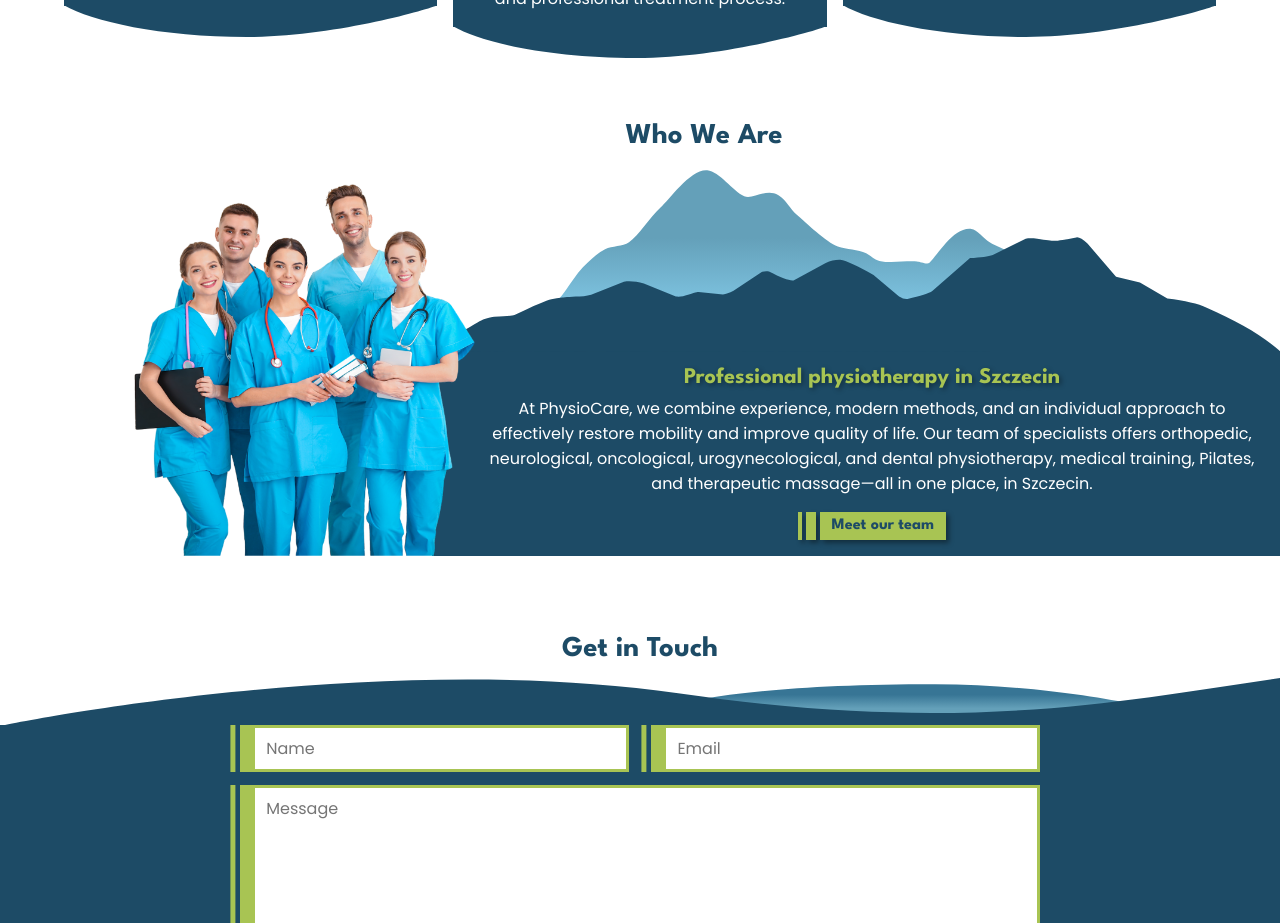
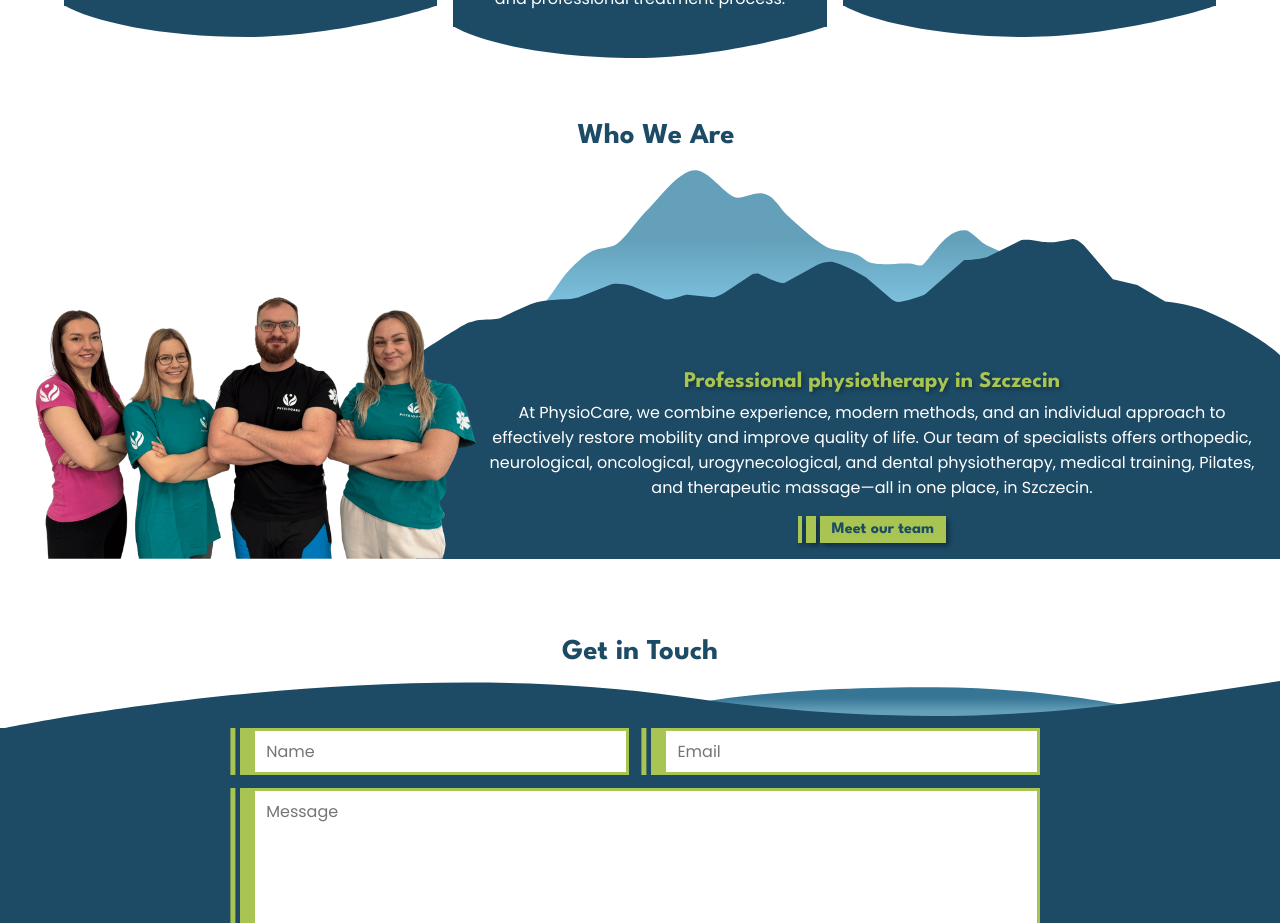
Before and after one commit to CezaryMakowski/physiocare, a Next.js app: page /en in a window 1280 px wide. Shown: the part 1420-2343 px from the top of the page. Built offline with nearby package versions, Linux system fonts and the light colour scheme.

Commit message:
picture of the team changed

```diff
--- a/style/homepage/AboutUs.module.css
+++ b/style/homepage/AboutUs.module.css
@@ -1,6 +1,6 @@
 .section {
   margin-top: 6rem;
-  padding-left: 10%;
+  padding-left: 2rem;
 }
 
 .title {
@@ -17,10 +17,10 @@
 }
 
 .teamImg {
-  width: clamp(17rem, 30vw, 22rem);
+  width: clamp(26rem, 35vw, 30rem);
   height: auto;
   flex-shrink: 0;
-  margin-right: -3rem;
+  margin-right: -4rem;
   z-index: 2;
 }
 
@@ -40,7 +40,7 @@
   text-align: center;
   padding-block: 1rem;
   padding-right: 1rem;
-  padding-left: 3rem;
+  padding-left: 4rem;
 }
 
 .content h3 {
@@ -52,7 +52,7 @@
   margin-top: 1rem;
 }
 
-@media (max-width: 820px) {
+@media (max-width: 1090px) {
   .section {
     margin-top: 8rem;
     padding-inline: 0;
```
Also changed, not shown: public/PhysioCare_Team.png.
